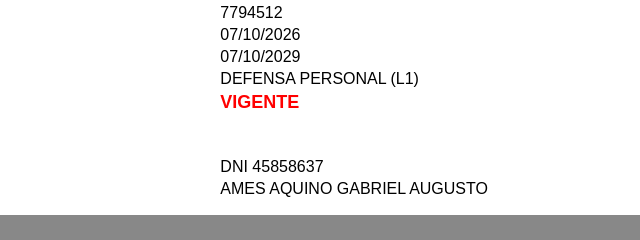
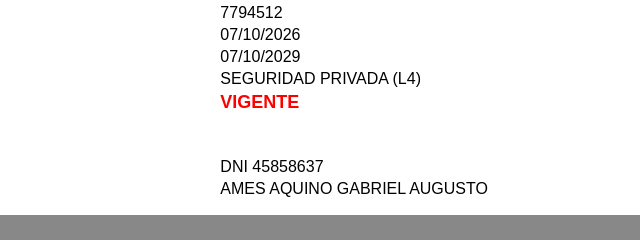
Before and after one commit to sucamecvalidacion/AMESAQUINOGABRIEL45858637wtzI8Vc2xRxVjC10-I3kvWUzp8smq3Nx0omafHo0K-S7ijK8Lpb5XhxZciIMMmff-e0GFYT5Y, a plain HTML site: page index.html in a window 1280 px wide. Shown: the part 218-458 px from the top of the page, 262-902 px from the left. Drawn offline with Linux system fonts and the light colour scheme.

Commit message:
Update modalidades label in index.html

```diff
--- a/index.html
+++ b/index.html
@@ -52,7 +52,7 @@
 </tr>
 <tr>
 <td><label>MODALIDADES:</label></td>
-<td><label title="MODALIDADES">DEFENSA PERSONAL (L1)</label></td>
+<td><label title="MODALIDADES">SEGURIDAD PRIVADA (L4)</label></td>
 </tr>
 <tr>
 <td><label>ESTADO:</label></td>
```
